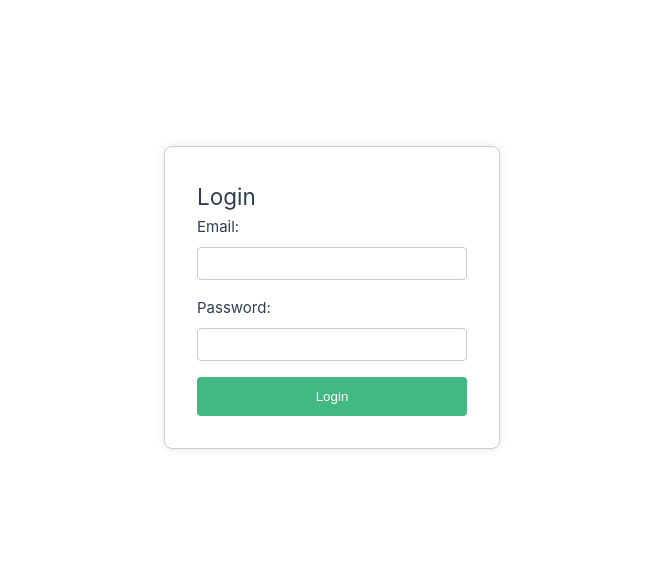
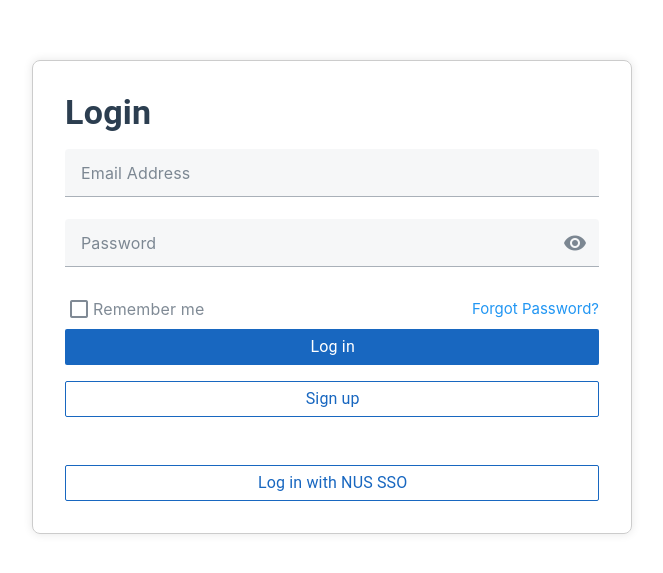
Before and after one commit to CXinCheng/Request-Management-System, a Vue app in the folder client/: page / in a window 1280 px wide. Shown: the part 103-676 px from the top of the page, without its empty margins (308-971 px from the left). Built offline with nearby package versions, Linux system fonts and the light colour scheme.

Commit message:
feat(front-end): register component

```diff
--- a/client/package.json
+++ b/client/package.json
@@ -10,11 +10,15 @@
   },
   "dependencies": {
     "axios": "^1.7.7",
+    "vite-plugin-vuetify": "^2.0.4",
     "vue": "^3.5.12",
-    "vue-router": "^4.4.5"
+    "vue-router": "^4.4.5",
+    "vuetify": "^3.7.4"
   },
   "devDependencies": {
+    "@mdi/font": "^7.4.47",
     "@vitejs/plugin-vue": "^5.1.4",
+    "material-design-icons-iconfont": "^6.7.0",
     "vite": "^5.4.8"
   }
 }
--- a/client/src/main.js
+++ b/client/src/main.js
@@ -1,9 +1,24 @@
 import './assets/main.css'
+import 'vuetify/styles'
+import '@mdi/font/css/materialdesignicons.css'
 
 import { createApp } from 'vue'
+import { createVuetify } from 'vuetify'
+import * as components from 'vuetify/components'
+import * as directives from 'vuetify/directives'
 import App from './App.vue'
 import router from './router'
 
+const vuetify = createVuetify({
+  components,
+  directives,
+  theme: {
+    defaultTheme: 'light',
+  },
+  iconfont: 'mdi',
+})
+
 createApp(App)
-    .use(router)
-    .mount('#app')
+  .use(router)
+  .use(vuetify)
+  .mount('#app')
--- a/client/src/modules/auth/components/Login.vue
+++ b/client/src/modules/auth/components/Login.vue
@@ -1,23 +1,52 @@
 <template>
     <div class="login-container">
-        <h2>Login</h2>
+        <h4 class="text-h4 font-weight-bold title">Login</h4>
         <form @submit.prevent="handleLogin">
-            <div class="form-group">
-                <label for="email">Email:</label>
-                <input type="email" v-model="email" id="email" required />
+            <v-text-field
+                label="Email Address"
+                placeholder="johndoe@gmail.com"
+                type="email"
+                density="comfortable"
+                v-model="email"
+                :rules="[() => !!email || 'Email is required']"
+            ></v-text-field>
+            <v-text-field
+                label="Password"
+                :append-inner-icon="showPassword ? 'mdi-eye-off' : 'mdi-eye'"
+                :type="showPassword ? 'text' : 'password'"
+                :rules="[() => !!password || 'Password is required']"
+                density="comfortable"
+                placeholder="Enter your password"
+                @click:append-inner="showPassword = !showPassword"
+                v-model="password"
+            ></v-text-field>
+            <div class="d-flex align-center justify-space-between">
+                <v-checkbox
+                    class="d-inline-flex"
+                    v-model="isRememberMeSelected"
+                    label="Remember me"
+                    density="compact"
+                ></v-checkbox>
+                <a class="text-title text-decoration-none text-blue" href="#">
+                    Forgot Password?</a
+                >
             </div>
-            <div class="form-group">
-                <label for="password">Password:</label>
-                <input
-                    type="password"
-                    v-model="password"
-                    id="password"
-                    required
-                />
-            </div>
-            <button type="submit">Login</button>
+            <v-btn class="text-none text-subtitle-1" color="primary" variant="flat" type="submit"
+                >Log in</v-btn
+            >
         </form>
-        <p v-if="errorMessage" class="error">{{ errorMessage }}</p>
+        <div v-if="errorMessage" class="error">{{ errorMessage }}</div>
+
+        <v-btn
+            class="text-none text-subtitle-1"
+            color="primary"
+            variant="outlined"
+            id="signup-btn"
+            >Sign up</v-btn
+        >
+        <v-btn class="text-none text-subtitle-1" color="primary" variant="outlined"
+            >Log in with NUS SSO</v-btn
+        >
     </div>
 </template>
 
@@ -25,9 +54,11 @@
 import { ref } from "vue";
 import axios from "axios";
 
-const email = ref("");
-const password = ref("");
+const email = defineModel('email');
+const password = defineModel('password');
 const errorMessage = ref("");
+const isRememberMeSelected = defineModel('isRememberMeSelected');
+const showPassword = defineModel('showPassword');
 
 const handleLogin = async () => {
     try {
@@ -35,8 +66,6 @@ const handleLogin = async () => {
             email: email.value,
             password: password.value,
         });
-        // Handle successful login (e.g., redirect to another page)
-        console.log("Login successful:", response.data);
     } catch (error) {
         errorMessage.value = error.response?.data?.error || "Login failed";
     }
@@ -45,7 +74,7 @@ const handleLogin = async () => {
 
 <style scoped>
 .login-container {
-    max-width: 400px;
+    max-width: 600px;
     margin: 0 auto;
     padding: 2rem;
     border: 1px solid #ccc;
@@ -53,8 +82,8 @@ const handleLogin = async () => {
     box-shadow: 0 0 10px rgba(0, 0, 0, 0.1);
 }
 
-.form-group {
-    margin-bottom: 1rem;
+.title {
+    padding-bottom: 1rem;
 }
 
 label {
@@ -64,27 +93,20 @@ label {
 
 input {
     width: 100%;
-    padding: 0.5rem;
-    border: 1px solid #ccc;
     border-radius: 4px;
+}
+
+#signup-btn {
+    margin-top: 1rem;
+    margin-bottom: 3rem;
 }
 
 button {
     width: 100%;
-    padding: 0.75rem;
-    background-color: #42b983;
-    color: white;
-    border: none;
-    border-radius: 4px;
-    cursor: pointer;
-}
-
-button:hover {
-    background-color: #369f6b;
+    border-radius: 2px;
 }
 
 .error {
     color: red;
-    margin-top: 1rem;
 }
 </style>
--- /dev/null
+++ b/client/src/modules/auth/components/Register.vue
@@ -0,0 +1,115 @@
+<template>
+    <div class="register-container">
+        <h4 class="text-h4 font-weight-bold title">Register</h4>
+        <form @submit.prevent="handleRegister">
+            <v-text-field
+                label="Email Address"
+                placeholder="johndoe@gmail.com"
+                type="email"
+                density="comfortable"
+                v-model="email"
+                :rules="[
+                    () => !!email || 'Email is required',
+                    () => /.+@.+\..+/.test(email) || 'Email must be valid'
+                ]"
+            ></v-text-field>
+            <v-text-field
+                label="Password"
+                :append-inner-icon="showPassword ? 'mdi-eye-off' : 'mdi-eye'"
+                :type="showPassword ? 'text' : 'password'"
+                :rules="[
+                    () => !!password || 'Password is required',
+                    () => password.length >= 8 || 'Password must be at least 8 characters'
+                ]"
+                density="comfortable"
+                placeholder="Enter your password"
+                @click:append-inner="showPassword = !showPassword"
+                v-model="password"
+            ></v-text-field>
+            <v-text-field
+                label="Confirm Password"
+                :append-inner-icon="showConfirmPassword ? 'mdi-eye-off' : 'mdi-eye'"
+                :type="showConfirmPassword ? 'text' : 'password'"
+                :rules="[
+                    () => !!confirmPassword || 'Password confirmation is required',
+                    () => confirmPassword === password || 'Passwords must match'
+                ]"
+                density="comfortable"
+                placeholder="Confirm your password"
+                @click:append-inner="showConfirmPassword = !showConfirmPassword"
+                v-model="confirmPassword"
+            ></v-text-field>
+            <v-btn
+                class="text-none text-subtitle-1 mt-4"
+                color="primary"
+                variant="flat"
+                type="submit"
+                block
+            >
+                Register
+            </v-btn>
+            <div class="text-center mt-4">
+                Already have an account?
+                <router-link
+                    to="/login"
+                    class="text-blue text-decoration-none"
+                >
+                    Login here
+                </router-link>
+            </div>
+        </form>
+        <v-alert
+            v-if="errorMessage"
+            type="error"
+            variant="tonal"
+            class="mt-4"
+        >
+            {{ errorMessage }}
+        </v-alert>
+    </div>
+</template>
+
+<script setup>
+import { ref } from 'vue';
+import { useRouter } from 'vue-router';
+import axios from 'axios';
+
+const router = useRouter();
+const email = ref('');
+const password = ref('');
+const confirmPassword = ref('');
+const showPassword = ref(false);
+const showConfirmPassword = ref(false);
+const errorMessage = ref('');
+
+const handleRegister = async () => {
+    try {
+        if (password.value !== confirmPassword.value) {
+            errorMessage.value = 'Passwords do not match';
+            return;
+        }
+
+        const response = await axios.post('/api/v1/auth/register', {
+            email: email.value,
+            password: password.value
+        });
+
+        if (response.data) {
+            router.push('/login');
+        }
+    } catch (error) {
+        errorMessage.value = error.response?.data?.error || 'Registration failed';
+    }
+};
+</script>
+
+<style scoped>
+.register-container {
+    max-width: 600px;
+    margin: 0 auto;
+    padding: 2rem;
+    border: 1px solid #ccc;
+    border-radius: 8px;
+    box-shadow: 0 0 10px rgba(0, 0, 0, 0.1);
+}
+</style>
--- a/client/src/modules/auth/views/AuthView.vue
+++ b/client/src/modules/auth/views/AuthView.vue
@@ -10,7 +10,7 @@
 import { computed } from "vue";
 import { useRoute } from "vue-router";
 import Login from "../components/Login.vue";
-//import Register from "./Register.vue";
+import Register from "./Register.vue";
 //import ResetPassword from "./ResetPassword.vue";
 
 const route = useRoute();
@@ -38,7 +38,6 @@ const currentComponent = computed(() => {
 
 .auth-box {
     width: 100%;
-    max-width: 400px;
     padding: 2rem;
 }
 </style>
--- a/client/vite.config.js
+++ b/client/vite.config.js
@@ -2,6 +2,7 @@ import { fileURLToPath, URL } from 'node:url'
 
 import { defineConfig } from 'vite'
 import vue from '@vitejs/plugin-vue'
+import vuetify from 'vite-plugin-vuetify'
 
 // https://vite.dev/config/
 export default defineConfig({
```
Also changed, not shown: 1 other file (tests, documents, lock files or other folders).
